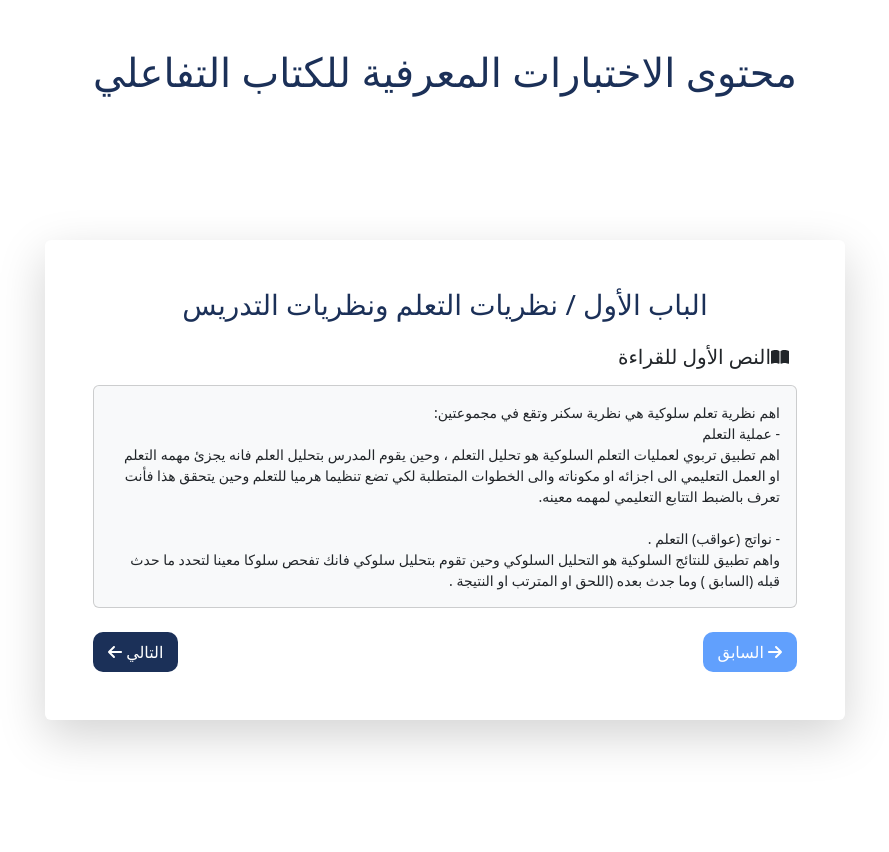
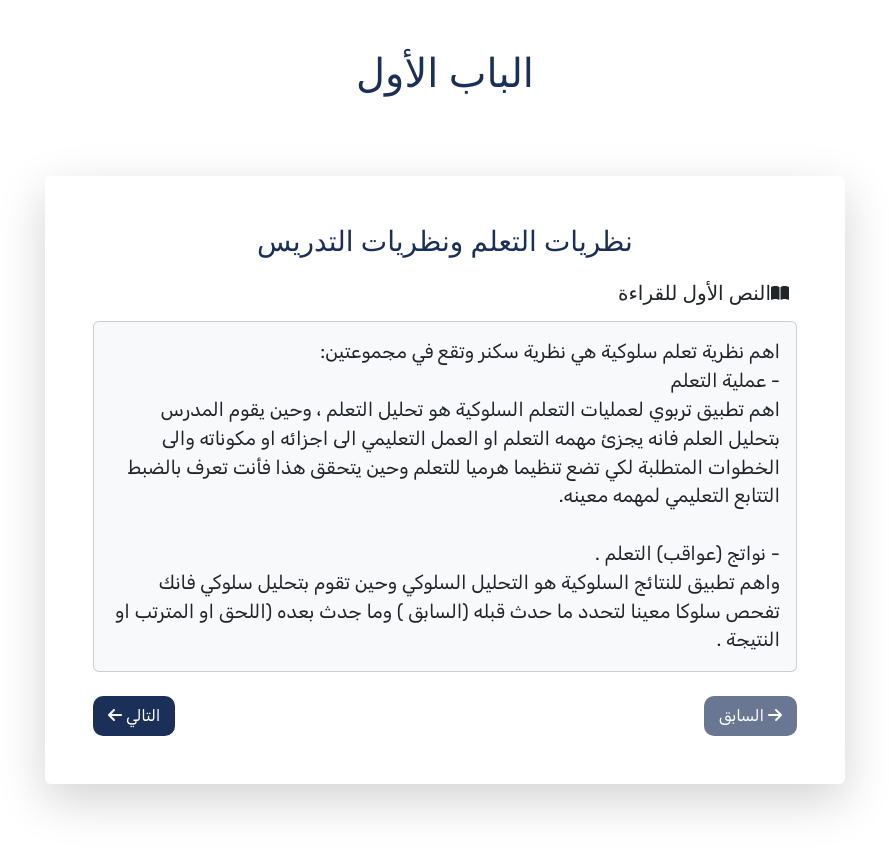
Before and after one commit to xmkabel/physical-education-platform, a React (Vite) app: page /quizes/first in a window 1280 px wide. Shown: the top 852 px of the page, without its empty margins (195-1084 px from the left). Built offline with nearby package versions, Linux system fonts and the light colour scheme.

Commit message:
Some Styling

```diff
--- a/src/components/Home/index.css
+++ b/src/components/Home/index.css
@@ -1,5 +1,6 @@
 body{
     direction:rtl;
+    font-family: 'ArabicFont', sans-serif;
 }
 
 :root {
@@ -46,7 +47,7 @@ body{
     margin:0 auto;
   }
 .btn-navy-blue{
-    background-color:var(--navy-blue);
+    background-color:var(--navy-blue) !important;
     color:var(--white);
     padding:8px 15px;
     border-radius:10px;
@@ -54,6 +55,10 @@ body{
     transition: background-color 0.3s ease;
 }
 .btn-navy-blue:hover{
-    background-color:var(--dark-gold);
+    background-color:var(--dark-gold) !important;
     color:var(--white);
 }
+
+.reading-text{
+  font-size: 1.2rem;
+}
--- a/src/components/Home/index.jsx
+++ b/src/components/Home/index.jsx
@@ -3,7 +3,7 @@ import { FontAwesomeIcon } from '@fortawesome/react-fontawesome';
 import { faGraduationCap, faBook,faArrowLeft } from '@fortawesome/free-solid-svg-icons';
 import 'bootstrap/dist/css/bootstrap.min.css';
 import 'animate.css';
-import logo from '../../assets/logo.jpeg';
+import logo from '../../assets/logo.webp';
 import './index.css';
 
 function Home() {
@@ -13,9 +13,9 @@ function Home() {
 
       <Container className="py-4">
         <div className="text-center mb-5 animate__animated animate__fadeIn">
-          <h1 className="display-5 u-title mb-3">جامعة حلوان</h1>
-          <img src={logo} alt="Logo" width={'150px'}/>
-          <p className="lead text-muted">
+          {/* <h1 className="display-5 u-title mb-3">جامعة حلوان</h1> */}
+          <img src={logo} alt="Logo" width={'200px'}/>
+          <p className="lead text-muted"> <br/>
           هذا البرنامج مخصص للحصول على درجة الدكتوراه في طرق التدريس
           </p>
         </div>
@@ -23,8 +23,8 @@ function Home() {
         <Card className="shadow-lg border-0 mb-5 animate__animated animate__fadeInUp">
           <Card.Body className="p-5">
             <p className="text-center mb-4 description">
-              <FontAwesomeIcon icon={faBook} className="me-2 gold" />
-                فاعلية بيئة تعلم إلكترونية تفاعلية على التحصيل المعرفي
+              <FontAwesomeIcon icon={faBook} className="me-3 ms-1 gold" />
+                 فاعلية بيئة تعلم إلكترونية تفاعلية على التحصيل المعرفي
 وتنمية مهارات تدريس التربية الرياضية
 <br/>
 The effectiveness of an interactive electronic learning environment on cognitive achievement and developing physical education teaching skills
@@ -64,7 +64,7 @@ The effectiveness of an interactive electronic learning environment on cognitive
               </div>
             </div>
             <div className='d-flex justify-content-center'>
-            <a className='btn btn-navy-blue'>الإستمرار <FontAwesomeIcon icon={faArrowLeft} /></a>
+            <a className='btn btn-navy-blue' href='quizes/first'>الإستمرار <FontAwesomeIcon icon={faArrowLeft} /></a>
             </div>
 
           </Card.Body>
--- a/src/components/quizes/first/page.jsx
+++ b/src/components/quizes/first/page.jsx
@@ -305,14 +305,14 @@ function FirstQuiz() {
   return (
     <div className="text-center mb-3 mb-sm-5 position-absolute top-0 w-100 px-3" style={{ textAlign: 'right' }}>
     <h1 className="display-6 display-sm-5 u-title mt-5 animate__animated animate__fadeIn" >
-      محتوى الاختبارات المعرفية للكتاب التفاعلي
+    الباب الأول
     </h1>
     <Container className="py-4 animate__animated animate__slideInUp d-flex align-items-center justify-content-center min-vh-100 ">
       <Card className="shadow-lg border-0 mb-3 mb-sm-5 mx-2" style={{ maxWidth: '800px', width: '100%' }}>
         <Card.Body className="p-3 p-sm-4 p-md-5" style={{ textAlign: 'right' }}>
           <h2 className="text-center mb-3 mb-sm-4 u-title fs-3 fs-sm-2" style={{ color: 'var(--navy-blue)' }}>
-          الباب الأول / نظريات التعلم ونظريات التدريس
-          </h2>
+
+          نظريات التعلم ونظريات التدريس          </h2>
 
           {!isSubmitted ? (
             <>
```
